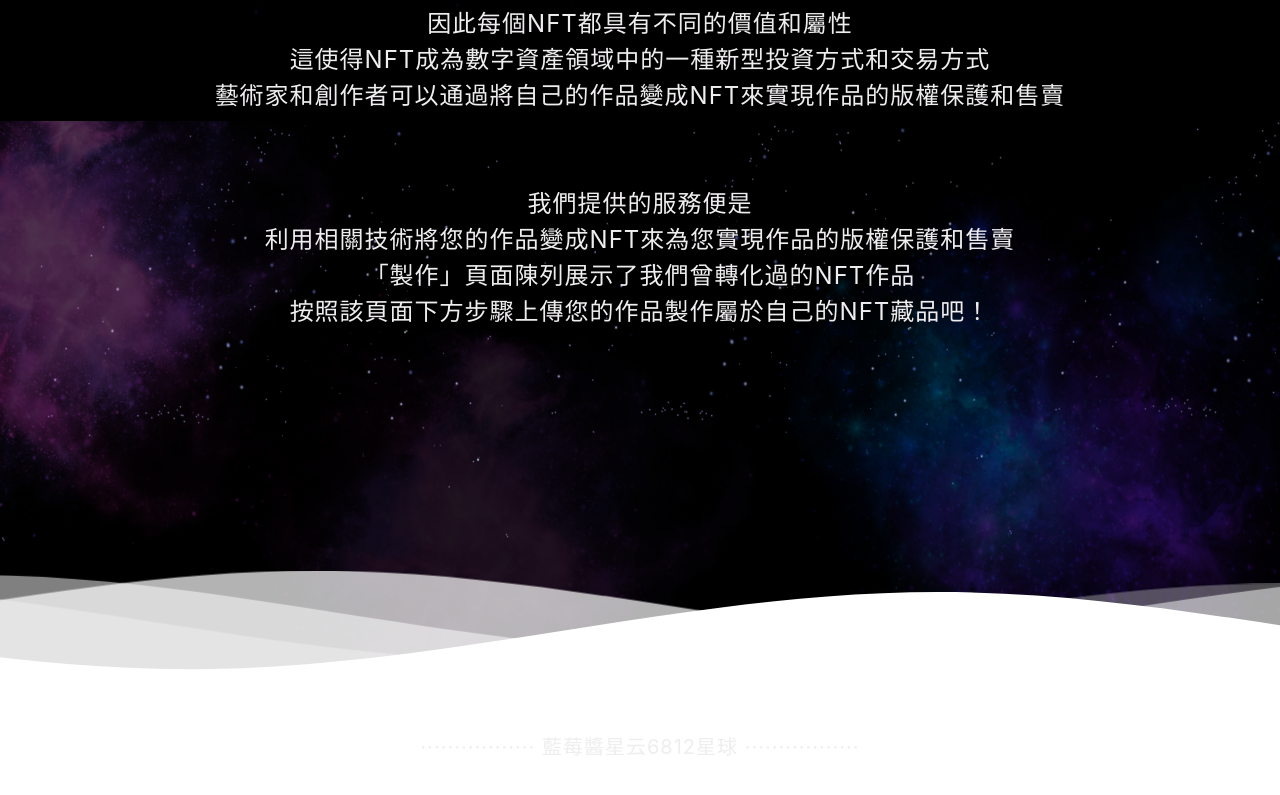
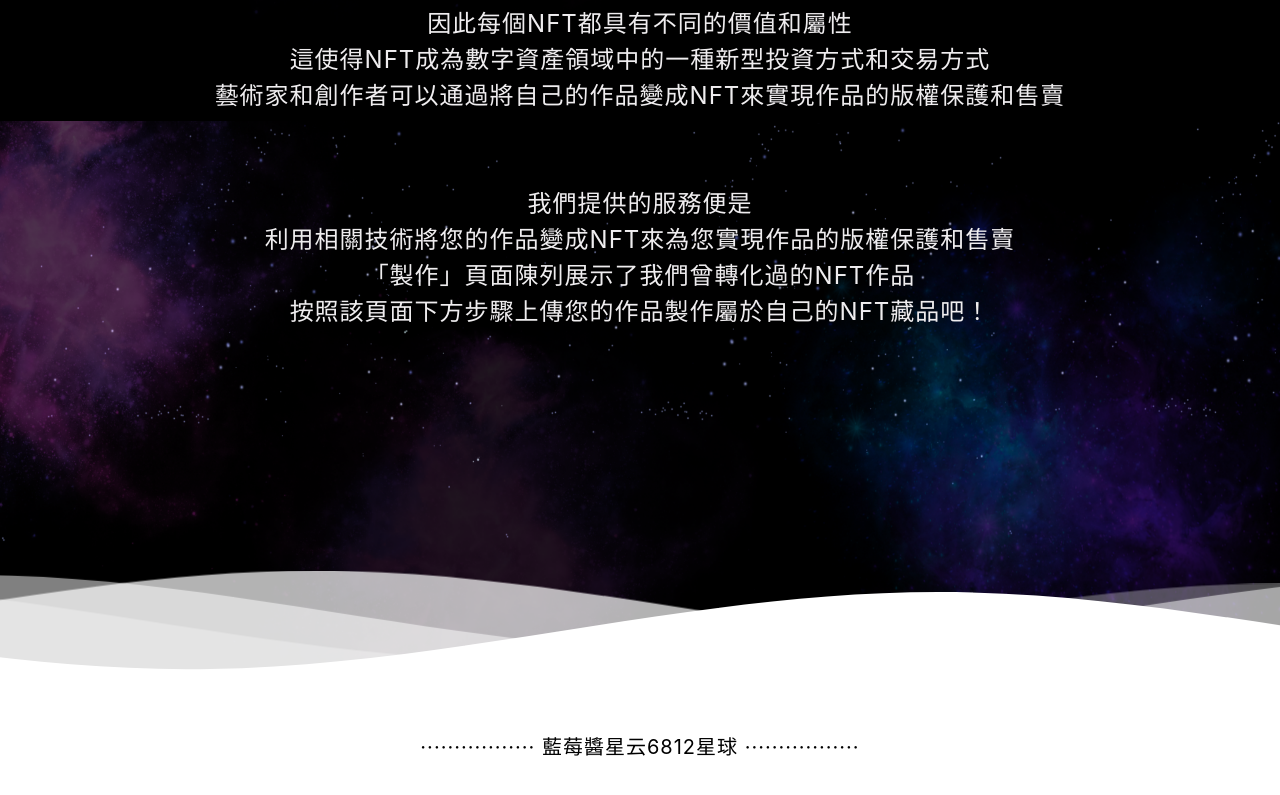
Before and after one commit to Gina-RX/Gina-RX.github.io, a plain HTML site: page nft/index.html in a window 1280 px wide. Shown: the part 2279-3074 px from the top of the page. Drawn offline with nearby package versions, Linux system fonts and the light colour scheme.

Commit message:
Update index.html

```diff
--- a/nft/index.html
+++ b/nft/index.html
@@ -230,7 +230,7 @@
           </div>
       </div>
       <div class="content flex">
-          <p style="font-size: 20px;">················· 藍莓醬星云6812星球 ·················</p>
+          <p style="font-size: 20px; color: black;">················· 藍莓醬星云6812星球 ·················</p>
       </div>
 
 
```
